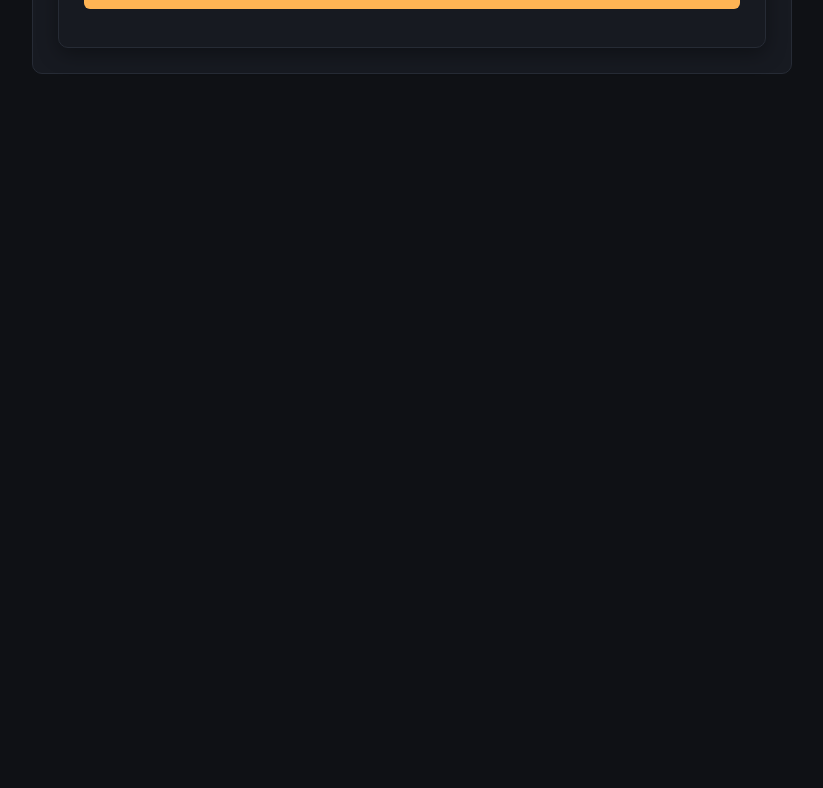
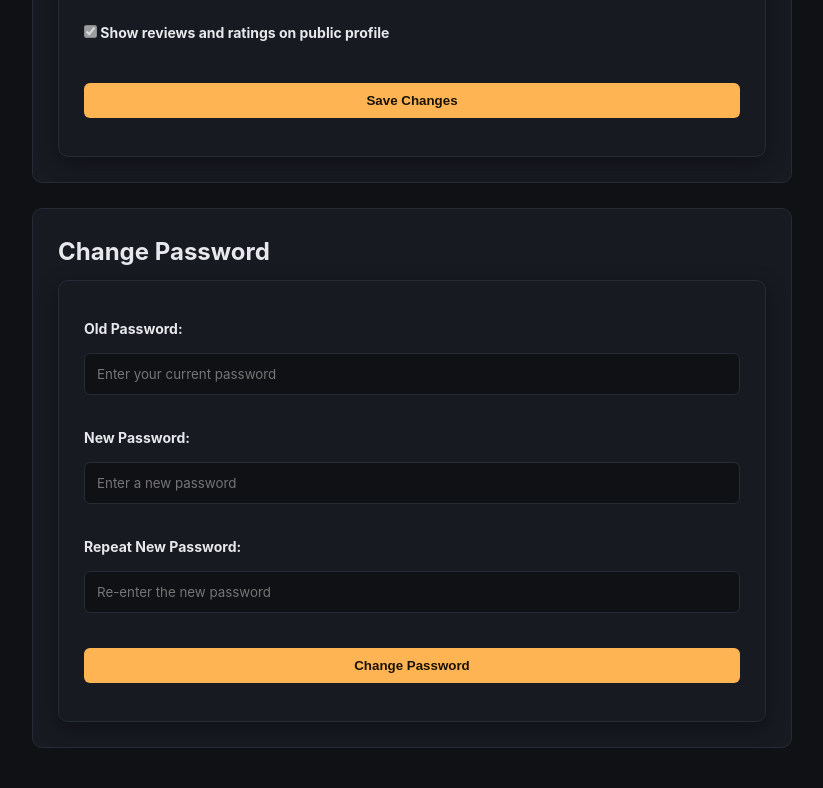
Before and after one commit to TalismanTeam/Unitus, a Django app: page /profile/edit/ in a window 1280 px wide. Shown: the part 2680-3468 px from the top of the page, without its empty margins (228-1051 px from the left). Before the commit the page ends 2754 px from the top, so only its background shows below. Run offline with Django 5.2, Linux system fonts and the light colour scheme; the visitor is signed in with stand-in values (Sample User, id 1); data that the repository does not hold is empty; parts of the project's set-up code (start-up, migrations or seed data) failed here and were passed over.

Commit message:
added username and password changes

```diff
--- a/unitus/accounts/urls.py
+++ b/unitus/accounts/urls.py
@@ -14,6 +14,10 @@ urlpatterns = [
     path("users/me/work-preferences", views.work_preferences_view, name="work-preferences"),
     path("users/me/privacy-settings", views.privacy_settings_view, name="privacy-settings"),
     path("users/me/dashboard/projects", views.dashboard_projects_view, name="dashboard-projects"),
+    # New: PATCH /users/me/password — change the logged-in user's password
+    # (old_password / new_password / confirm_password). See
+    # views.change_password_view.
+    path("users/me/password", views.change_password_view, name="change-password"),
     path("users/<int:id>", views.public_profile_view, name="public-profile"),
     path("users/<int:id>/active-projects-count", views.active_projects_count_view, name="active-projects-count"),
     path("users/<int:id>/report", views.report_user_view, name="report-user"),
--- a/unitus/accounts/views.py
+++ b/unitus/accounts/views.py
@@ -14,8 +14,10 @@ from skills.choices import MasteryLevel
 from moderation.models import Report
 
 from django.contrib import messages
-from django.contrib.auth import authenticate, login, logout
+from django.contrib.auth import authenticate, login, logout, update_session_auth_hash
 from django.contrib.auth.decorators import login_required
+from django.contrib.auth.password_validation import validate_password
+from django.core.exceptions import ValidationError as DjangoValidationError
 from django.shortcuts import render, redirect
 
 from .forms import RegisterForm, LoginForm
@@ -41,10 +43,14 @@ PRIVACY_PATCHABLE_FIELDS = [
 # phone_number has no fixed country format in the model.
 PHONE_RE = re.compile(r"^\+?[0-9]{7,15}$")
 
+# Letters, digits, underscore, period, hyphen; 3-50 chars (matches the
+# model's max_length=50 on User.username).
+USERNAME_RE = re.compile(r"^[A-Za-z0-9_.-]{3,50}$")
+
 MIN_BIRTH_YEAR = 1900
 
 ME_PATCHABLE_FIELDS = [
-    "first_name", "last_name", "gender", "birth_year",
+    "username", "first_name", "last_name", "gender", "birth_year",
     "phone_number", "location", "education_background", "about_me",
 ]
 
@@ -95,6 +101,17 @@ def me_view(request):
     if data is None:
         return bad_request("invalid JSON body")
 
+    if "username" in data:
+        username = (data["username"] or "").strip()
+        if not USERNAME_RE.match(username):
+            return bad_request(
+                "username must be 3-50 characters and contain only letters, "
+                "numbers, underscores, periods, or hyphens"
+            )
+        if User.objects.exclude(pk=user.pk).filter(username__iexact=username).exists():
+            return bad_request("That username is already taken.")
+        data["username"] = username
+
     if "gender" in data and data["gender"] not in User.Gender.values:
         return bad_request(f"gender must be one of {User.Gender.values}")
 
@@ -123,7 +140,9 @@ def me_view(request):
     try:
         user.save(update_fields=ME_PATCHABLE_FIELDS)
     except IntegrityError:
-        return bad_request("That phone number is already in use by another account.")
+        return bad_request(
+            "That username or phone number is already in use by another account."
+        )
 
     return JsonResponse(serialize_me(user))
 
@@ -278,6 +297,47 @@ def privacy_settings_view(request):
 
     settings_obj.save(update_fields=PRIVACY_PATCHABLE_FIELDS)
     return JsonResponse(serialize_privacy_settings(settings_obj))
+
+
+# ---------------------------------------------------------------------------
+# PATCH /users/me/password
+# ---------------------------------------------------------------------------
+
+@login_required
+@require_http_methods(["PATCH"])
+def change_password_view(request):
+    data = parse_json(request)
+    if data is None:
+        return bad_request("invalid JSON body")
+
+    old_password = data.get("old_password")
+    new_password = data.get("new_password")
+    confirm_password = data.get("confirm_password")
+
+    if not old_password or not new_password or not confirm_password:
+        return bad_request("old_password, new_password and confirm_password are required")
+
+    if not request.user.check_password(old_password):
+        return bad_request("Old password is incorrect.")
+
+    if new_password != confirm_password:
+        return bad_request("New password and confirmation do not match.")
+
+    if new_password == old_password:
+        return bad_request("New password must be different from the old password.")
+
+    try:
+        validate_password(new_password, user=request.user)
+    except DjangoValidationError as e:
+        return bad_request(" ".join(e.messages))
+
+    request.user.set_password(new_password)
+    request.user.save(update_fields=["password"])
+    # Without this, changing the password invalidates the session hash and
+    # immediately logs the user out of their own request.
+    update_session_auth_hash(request, request.user)
+
+    return JsonResponse({"detail": "Password updated successfully."})
 
 
 # ---------------------------------------------------------------------------
--- a/unitus/static/js/main.js
+++ b/unitus/static/js/main.js
@@ -56,6 +56,9 @@ document.addEventListener("DOMContentLoaded", () => {
       function populateHeader(data) {
         const name = [data.first_name, data.last_name].filter(Boolean).join(' ') || data.username;
         document.getElementById('viewName').textContent = name;
+        // username is always present (serialize_me and serialize_public_profile
+        // both include it unconditionally — it's not gated by privacy settings).
+        document.getElementById('viewUsername').textContent = data.username ? `@${data.username}` : '';
         document.getElementById('viewBio').textContent = data.about_me || 'User biography goes here...';
         document.getElementById('viewLocation').textContent = data.location
           ? `📍 ${data.location}`
@@ -312,6 +315,7 @@ document.addEventListener("DOMContentLoaded", () => {
 
       // ---- Prefill form from the logged-in user's own data --------------------
       function prefillEditForm(data) {
+        document.getElementById('usernameInput').value = data.username || '';
         document.getElementById('firstNameInput').value = data.first_name || '';
         document.getElementById('lastNameInput').value = data.last_name || '';
         document.getElementById('bioInput').value = data.about_me || '';
@@ -350,16 +354,32 @@ document.addEventListener("DOMContentLoaded", () => {
       // person gets instant feedback instead of a round trip for something
       // we can already tell is wrong.
       const PHONE_RE = /^\+?[0-9]{7,15}$/;
+      const USERNAME_RE = /^[A-Za-z0-9_.-]{3,50}$/;
 
       function validateEditForm() {
+        const usernameEl = document.getElementById('usernameInput');
+        const usernameError = document.getElementById('usernameError');
         const birthYearEl = document.getElementById('birthYearInput');
         const birthYearError = document.getElementById('birthYearError');
         const phoneEl = document.getElementById('phoneNumberInput');
         const phoneError = document.getElementById('phoneNumberError');
         let valid = true;
 
+        usernameError.style.display = 'none';
         birthYearError.style.display = 'none';
         phoneError.style.display = 'none';
+
+        const usernameRaw = usernameEl.value.trim();
+        if (!usernameRaw) {
+          usernameError.textContent = 'Username is required.';
+          usernameError.style.display = '';
+          valid = false;
+        } else if (!USERNAME_RE.test(usernameRaw)) {
+          usernameError.textContent =
+            'Username must be 3-50 characters: letters, numbers, underscores, periods, or hyphens only.';
+          usernameError.style.display = '';
+          valid = false;
+        }
 
         const birthYearRaw = birthYearEl.value.trim();
         if (birthYearRaw) {
@@ -399,6 +419,7 @@ document.addEventListener("DOMContentLoaded", () => {
         const phoneRaw = document.getElementById('phoneNumberInput').value.trim();
 
         const body = {
+          username: document.getElementById('usernameInput').value.trim(),
           first_name: document.getElementById('firstNameInput').value,
           last_name: document.getElementById('lastNameInput').value,
           about_me: document.getElementById('bioInput').value,
@@ -460,6 +481,62 @@ document.addEventListener("DOMContentLoaded", () => {
         }
       }
 
+      // ---- Change password ---------------------------------------------------
+      async function handlePasswordChange(event) {
+        event.preventDefault();
+
+        const oldPasswordEl = document.getElementById('oldPasswordInput');
+        const newPasswordEl = document.getElementById('newPasswordInput');
+        const confirmPasswordEl = document.getElementById('confirmPasswordInput');
+        const passwordError = document.getElementById('passwordError');
+        const statusEl = document.getElementById('changePasswordStatus');
+
+        passwordError.style.display = 'none';
+        statusEl.textContent = '';
+
+        const oldPassword = oldPasswordEl.value;
+        const newPassword = newPasswordEl.value;
+        const confirmPassword = confirmPasswordEl.value;
+
+        if (!oldPassword || !newPassword || !confirmPassword) {
+          passwordError.textContent = 'Fill in all three password fields.';
+          passwordError.style.display = '';
+          return;
+        }
+        if (newPassword !== confirmPassword) {
+          passwordError.textContent = 'New password and repeat password do not match.';
+          passwordError.style.display = '';
+          return;
+        }
+        if (newPassword === oldPassword) {
+          passwordError.textContent = 'New password must be different from the old password.';
+          passwordError.style.display = '';
+          return;
+        }
+
+        statusEl.textContent = 'Saving...';
+        statusEl.style.color = 'var(--muted)';
+
+        try {
+          await apiFetch('/users/me/password', {
+            method: 'PATCH',
+            body: JSON.stringify({
+              old_password: oldPassword,
+              new_password: newPassword,
+              confirm_password: confirmPassword,
+            }),
+          });
+          statusEl.textContent = 'Password updated.';
+          statusEl.style.color = '#22c55e';
+          oldPasswordEl.value = '';
+          newPasswordEl.value = '';
+          confirmPasswordEl.value = '';
+        } catch (e) {
+          statusEl.textContent = e.message;
+          statusEl.style.color = '#ef4444';
+        }
+      }
+
       // ---- Skill picker wiring --------------------------------------------
       function setupSkillPicker() {
         const categorySelect = document.getElementById('skillCategorySelect');
@@ -482,6 +559,7 @@ document.addEventListener("DOMContentLoaded", () => {
       setupSkillPicker();
       document.getElementById('addSkillBtn').addEventListener('click', handleAddSkill);
       document.getElementById('editProfileForm').addEventListener('submit', handleProfileSave);
+      document.getElementById('changePasswordForm').addEventListener('submit', handlePasswordChange);
     }
   }
 
--- a/unitus/templates/profile_edit.html
+++ b/unitus/templates/profile_edit.html
@@ -59,6 +59,10 @@
         <div id="avatarOptions" style="display: flex; gap: 10px; margin: 10px 0 20px 0; flex-wrap: wrap;">
           <span style="color: var(--muted); font-size: 13px;">Loading avatar options...</span>
         </div>
+
+        <label style="font-weight: bold; color: var(--text);">Username:</label>
+        <input type="text" id="usernameInput" placeholder="Enter a username...">
+        <p id="usernameError" style="color: #ef4444; font-size: 12px; margin: 4px 0 0; display: none;"></p>
 
         <label style="font-weight: bold; color: var(--text);">First Name:</label>
         <input type="text" id="firstNameInput" placeholder="Enter your first name...">
@@ -176,6 +180,25 @@
         <p id="editProfileStatus" style="font-size: 13px; margin-top: 8px;"></p>
       </form>
     </div>
+
+    <div style="background: var(--surface); padding: 25px; border: 1px solid var(--border); border-radius: var(--radius); margin-top: 25px;">
+      <h2 style="margin: 0 0 10px; color: var(--text);">Change Password</h2>
+
+      <form id="changePasswordForm">
+        <label style="font-weight: bold; color: var(--text);">Old Password:</label>
+        <input type="password" id="oldPasswordInput" placeholder="Enter your current password" autocomplete="current-password">
+
+        <label style="font-weight: bold; color: var(--text);">New Password:</label>
+        <input type="password" id="newPasswordInput" placeholder="Enter a new password" autocomplete="new-password">
+
+        <label style="font-weight: bold; color: var(--text);">Repeat New Password:</label>
+        <input type="password" id="confirmPasswordInput" placeholder="Re-enter the new password" autocomplete="new-password">
+        <p id="passwordError" style="color: #ef4444; font-size: 12px; margin: 4px 0 0; display: none;"></p>
+
+        <button type="submit" style="margin-top: 15px; width: 100%;">Change Password</button>
+        <p id="changePasswordStatus" style="font-size: 13px; margin-top: 8px;"></p>
+      </form>
+    </div>
   </div>
 
   <script>
--- a/unitus/templates/userprofile.html
+++ b/unitus/templates/userprofile.html
@@ -77,6 +77,7 @@
           </div>
           <div>
             <h2 style="margin: 0; color: var(--text);" id="viewName">Loading...</h2>
+            <p style="margin: 2px 0; color: var(--muted); font-size: 13px;" id="viewUsername"></p>
             <p style="margin: 5px 0; color: var(--muted);" id="viewBio">User biography goes here...</p>
             <p style="margin: 0; font-size: 13px; color: var(--muted);" id="viewLocation">📍 Location not set</p>
             <p style="margin: 4px 0 0; font-size: 13px; color: var(--muted); display: none;" id="viewGender"></p>
```
